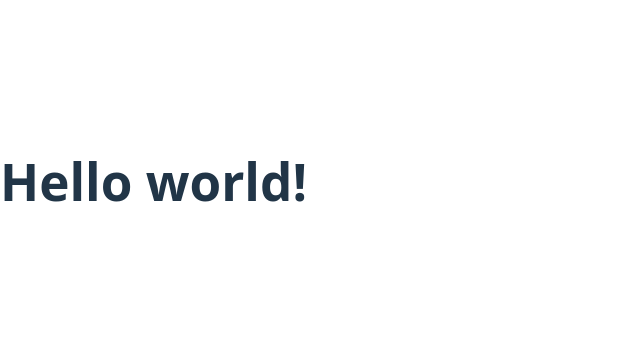
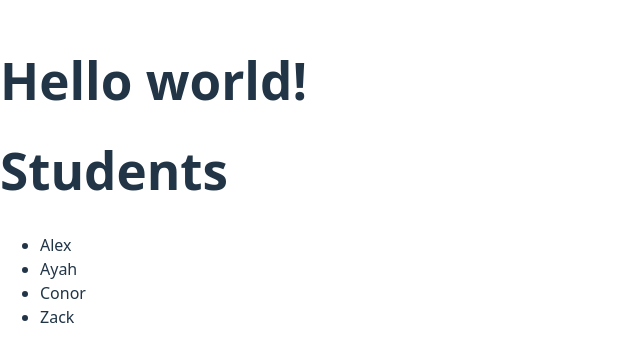
Before and after one commit to Cwan7/git-collaboration-lab, a React (Vite) app: page / in a window 1280 px wide. Shown: the part 219-580 px from the top of the page, without its empty margins (0-640 px from the left). Built offline with nearby package versions, Linux system fonts and the light colour scheme.

Commit message:
Added Students to app.jsx file

```diff
--- a/src/App.jsx
+++ b/src/App.jsx
@@ -1,4 +1,5 @@
 import { useState } from 'react'
+import Students from './Students';
 
 const App = () => {
 
@@ -15,7 +16,10 @@ const App = () => {
     { name: "Innova Aviar", speed: 2, glide: 3, turn: 0, fade: 1 }
   ];
   return (
+    <>
     <h1>Hello world!</h1>
+    <Students />
+    </>
   );
 }
 
```
